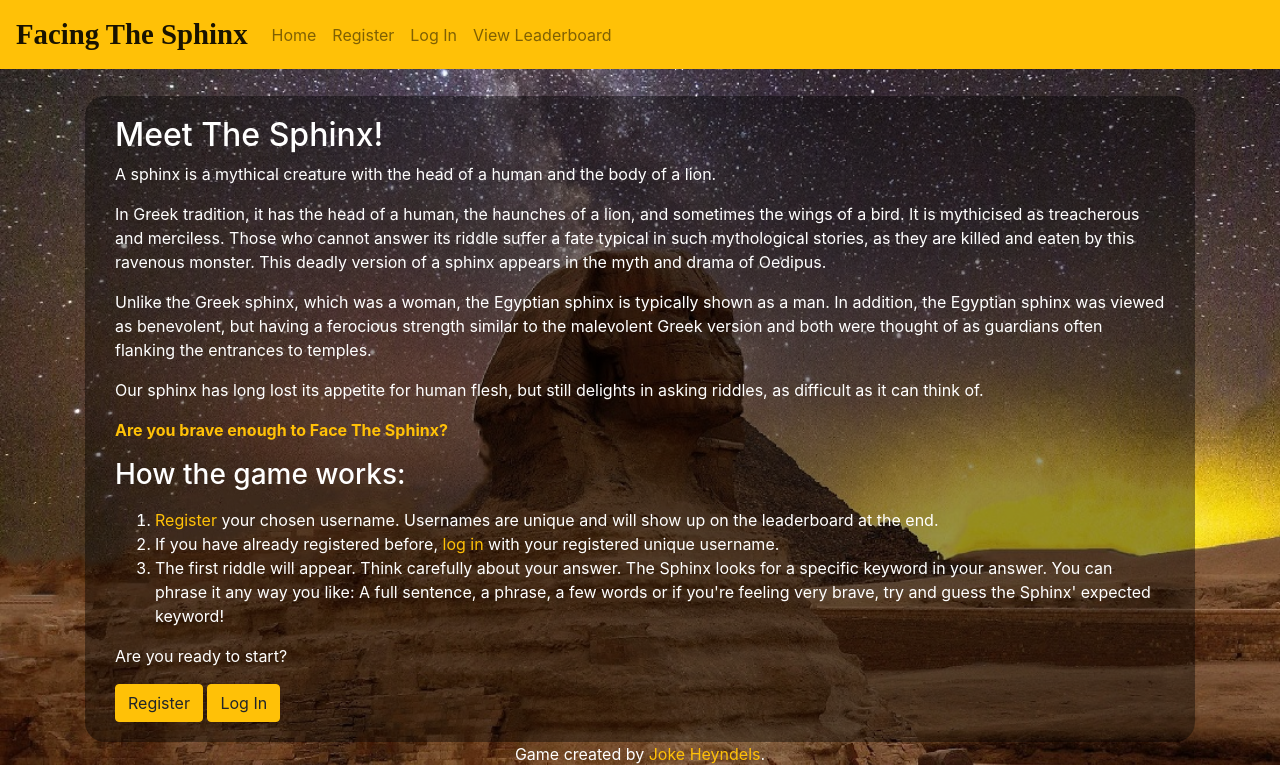
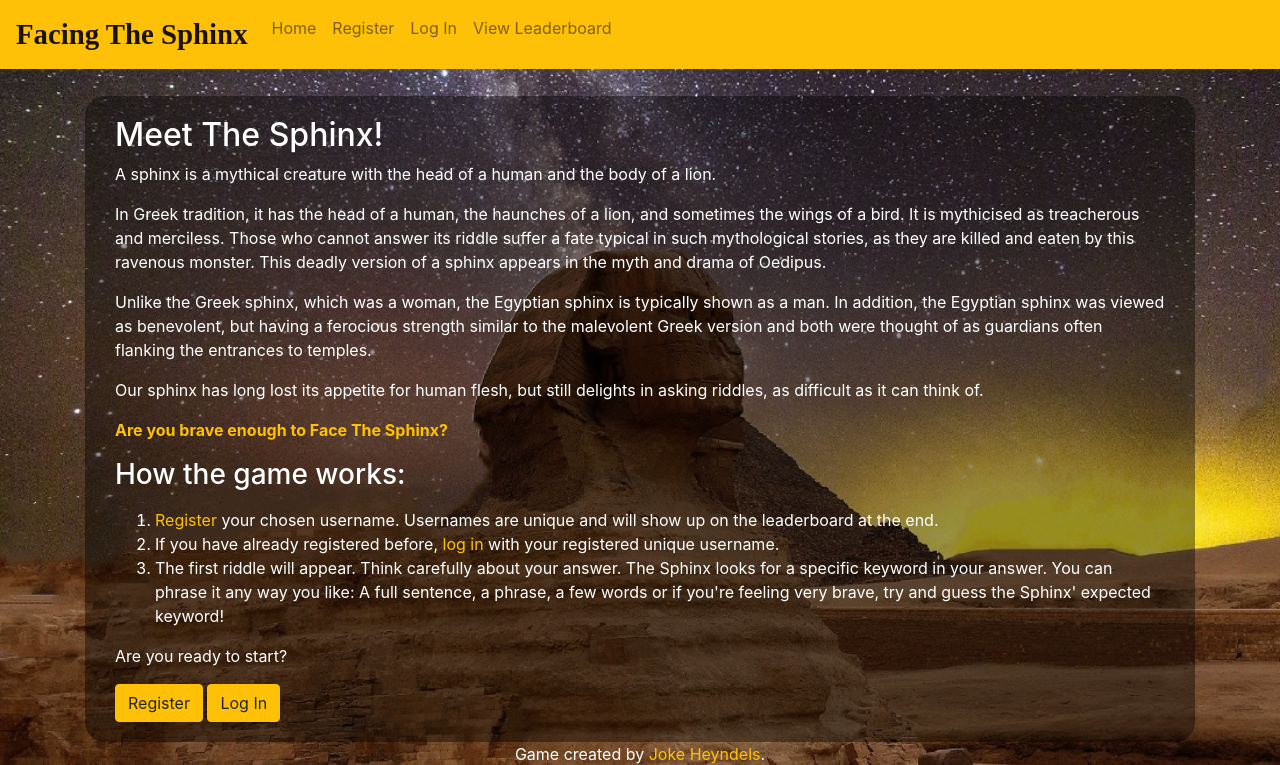
Before and after one commit to Wings30306/facingthesphinx, a Flask app: page / in a window 1280 px wide. Shown: the top 765 px of the page. Run offline with Flask 2, Linux system fonts and the light colour scheme; some libraries are stand-ins or nearby versions.

Commit message:
aligned navbar items to top when user details are visible

```diff
--- a/static/css/style.css
+++ b/static/css/style.css
@@ -1,7 +1,12 @@
 body {
-  background: rgba(0, 0, 0, 0) url("../images/ancient-art-cosmos-262786.jpg") no-repeat fixed center;
+  background: rgb(255, 193, 7) url("../images/ancient-art-cosmos-262786.jpg") no-repeat fixed center;
   background-size: cover;
   color: #ffffff;
+}
+
+.my-nav {
+  margin: 0;
+  align-items: flex-start;
 }
 
 .navbar-brand {
--- a/templates/base.html
+++ b/templates/base.html
@@ -13,7 +13,7 @@
 
 <body>
   <header>
-    <nav class="navbar navbar-expand-lg fixed-top navbar-light bg-warning">
+    <nav class="navbar navbar-expand-lg fixed-top navbar-light bg-warning my-nav">
       <a class="navbar-brand" href="{{url_for('index')}}">
         Facing The Sphinx
       </a>
@@ -21,7 +21,7 @@
         aria-controls="navbarSupportedContent" aria-expanded="false" aria-label="Toggle navigation">
         <span class="navbar-toggler-icon"></span>
       </button>
-      <div class="collapse navbar-collapse" id="navbarSupportedContent">
+      <div class="collapse navbar-collapse my-nav" id="navbarSupportedContent">
         <ul class="navbar-nav mr-auto">
           <li class="nav-item">
             <a class="nav-link" href="{{url_for('index')}}">Home</a>
```
